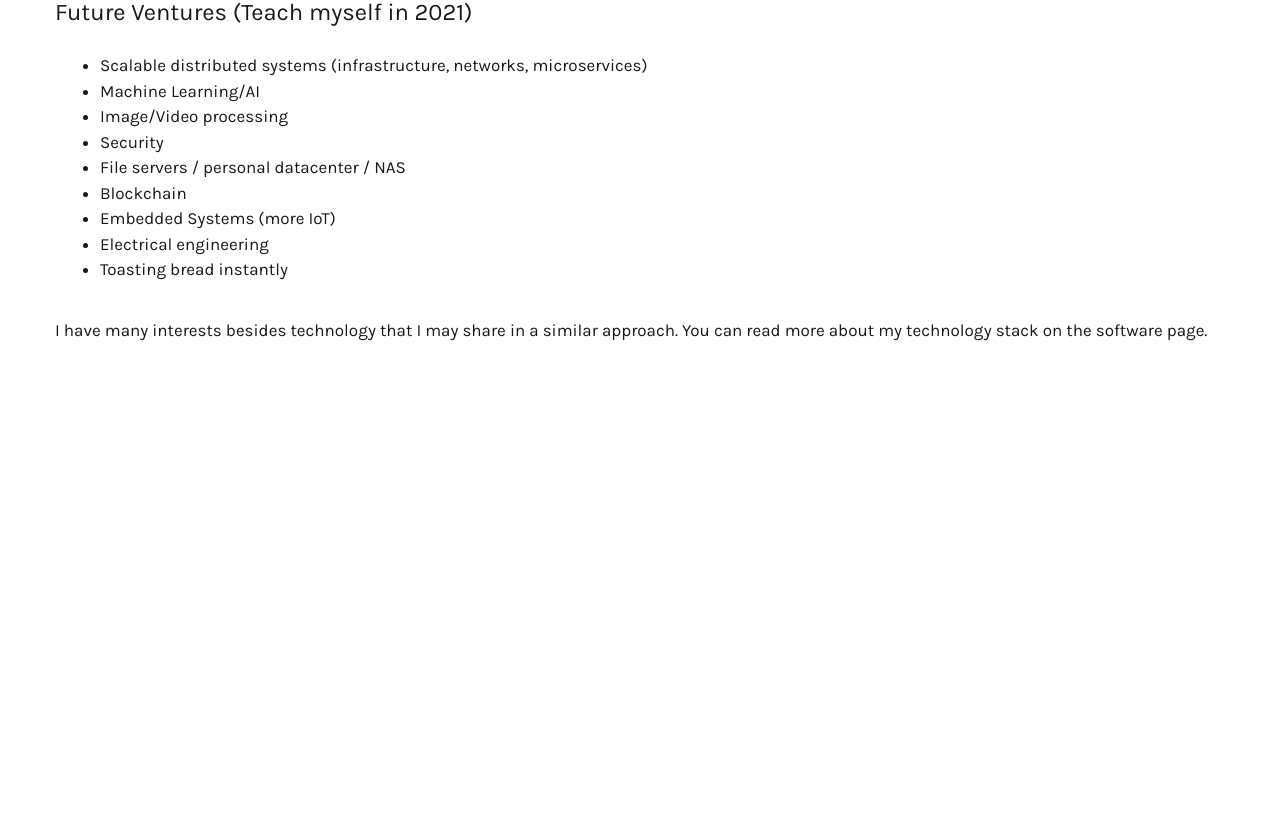
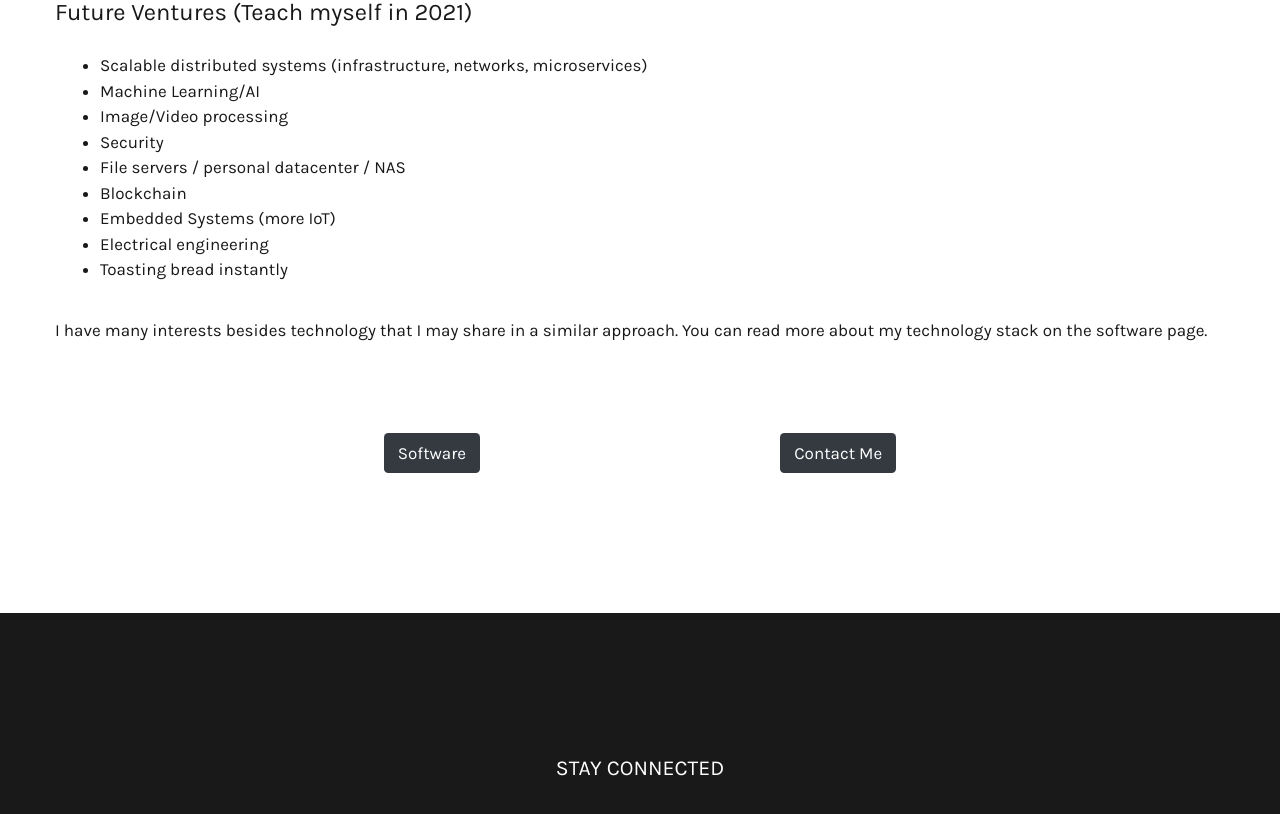
Before and after one commit to Ayoubkassi/Portfolio2.0, a React (Create React App) app: page / in a window 1280 px wide. Shown: the part 1916-2730 px from the top of the page. Before the commit the page ends 2326 px from the top, so only its background shows below. Built offline with nearby package versions, Linux system fonts and the light colour scheme.

Commit message:
prefinal

```diff
--- /dev/null
+++ b/src/components/Connect/Connect.component.jsx
@@ -0,0 +1,12 @@
+import React from 'react';
+import { Main  } from './Connect.styles';
+
+const Connect = () => {
+  return (
+    <Main>
+      <h5>STAY CONNECTED</h5>
+    </Main>
+  )
+}
+
+export default Connect;
--- /dev/null
+++ b/src/components/Connect/Connect.styles.js
@@ -0,0 +1,14 @@
+import styled from 'styled-components';
+
+export const Main = styled.div`
+  padding-top: 50px;
+  padding-bottom: 50px;
+  padding-right: 55px;
+  padding-left: 55px;
+  background-color : #191919;
+  color : white;
+  height : 40vh;
+  display: flex;
+  align-items : center;
+  justify-content : center;
+`
--- a/src/components/Feature/Feature.styles.js
+++ b/src/components/Feature/Feature.styles.js
@@ -11,7 +11,7 @@ export const Title = styled.h5`
   margin-bottom: .5rem;
   font-weight: 500;
   line-height: 1.1;
-  margin-left : -14px;
+  margin-left : -10px;
 `
 
 export const List = styled.ul`
--- a/src/components/Ventures/Ventures.component.jsx
+++ b/src/components/Ventures/Ventures.component.jsx
@@ -1,5 +1,5 @@
 import React from 'react'
-import { Main , Title , Item , List , Motivation } from './Ventures.styles';
+import { Main , Title , Item , List , Motivation , Info , Btn} from './Ventures.styles';
 
 const Ventures = () => {
   return (
@@ -17,6 +17,10 @@ const Ventures = () => {
         <Item>Toasting bread instantly</Item>
       </List>
       <Motivation>I have many interests besides technology that I may share in a similar approach. You can read more about my technology stack on the software page.</Motivation>
+      <Info>
+        <Btn>Software</Btn>
+        <Btn>Contact Me</Btn>
+      </Info>
     </Main>
   )
 }
--- a/src/components/Ventures/Ventures.styles.js
+++ b/src/components/Ventures/Ventures.styles.js
@@ -37,3 +37,34 @@ export const Motivation = styled.p`
   line-height: 1.5;
   font-size : 1rem;
 `
+
+export const Info = styled.div`
+  width : 40vw;
+  display : flex;
+  justify-content : space-between;
+  align-items : center;
+  margin : 90px auto;
+`
+
+export const Btn = styled.button`
+  color: #fff;
+  background-color: #343a40;
+  border-color: #343a40;
+  display: inline-block;
+  font-weight: 400;
+  text-align: center;
+  white-space: nowrap;
+  vertical-align: middle;
+  border: 1px solid transparent;
+  padding: .5rem .75rem;
+  font-size: 1rem;
+  line-height: 1.25;
+  border-radius: .25rem;
+  transition: all .15s ease-in-out;
+  &:hover{
+    background-color: #23272b;
+    border-color: #1d2124;
+    transition: all .15s ease-in-out;
+
+  }
+`
--- a/src/pages/HomePage/HomePage.component.jsx
+++ b/src/pages/HomePage/HomePage.component.jsx
@@ -7,7 +7,7 @@ import ExpandMoreRoundedIcon from '@material-ui/icons/ExpandMoreRounded';
 import Work from '../../components/Work/Work.component';
 import Projects  from '../../components/Projects/Projects.component';
 import Ventures from '../../components/Ventures/Ventures.component';
-
+import Connect from '../../components/Connect/Connect.component';
 
 
 const HomePage = () => {
@@ -28,6 +28,7 @@ const HomePage = () => {
     <Work />
     <Projects />
     <Ventures />
+    <Connect />
     </>
   )
 }
```
